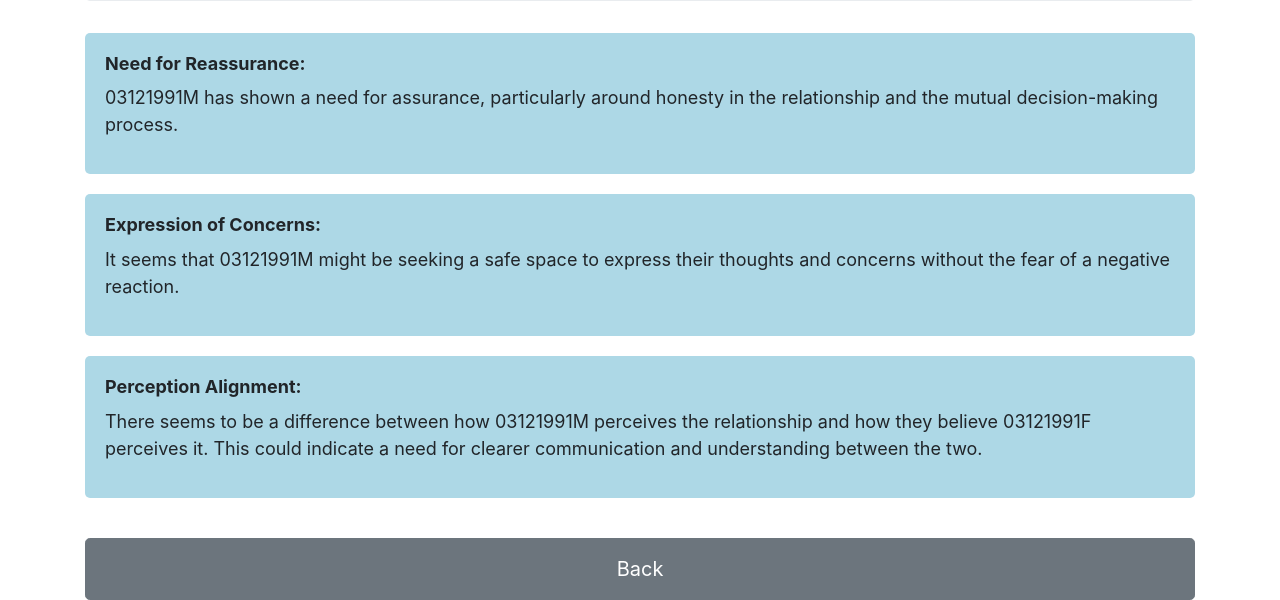
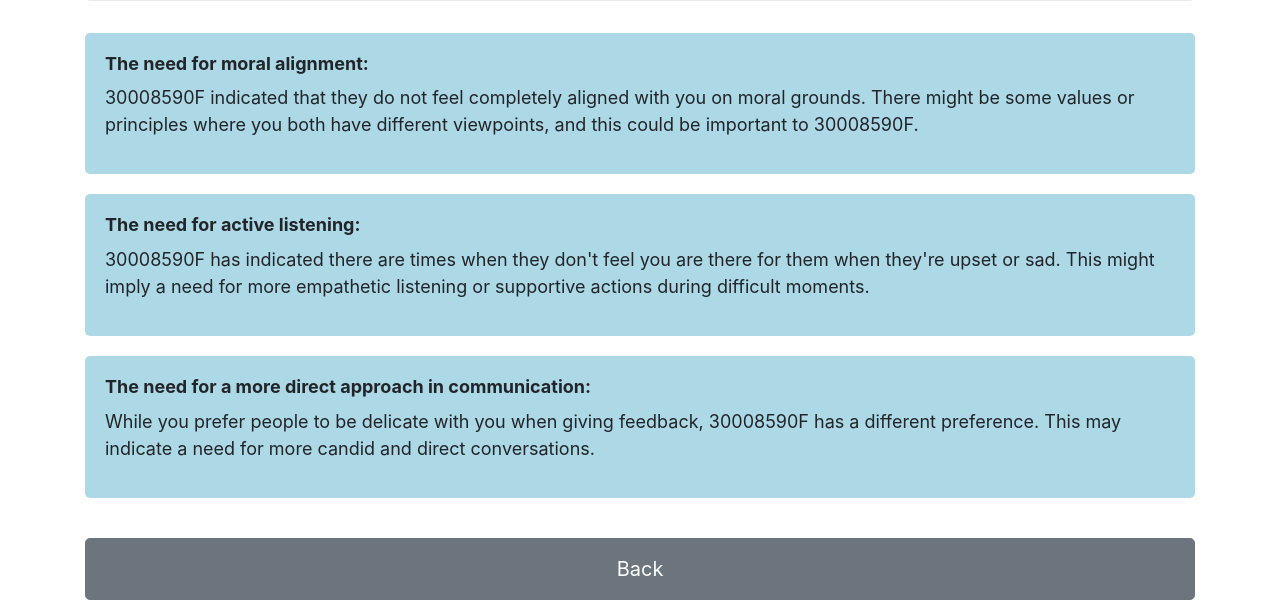
Before and after one commit to LoveGrow1/30008590M, a plain HTML site: page 3.html in a window 1280 px wide. Shown: the part 236-836 px from the top of the page. Drawn offline with nearby package versions, Linux system fonts and the light colour scheme.

Commit message:
Update 3.html

```diff
--- a/3.html
+++ b/3.html
@@ -44,16 +44,16 @@
   <div class="row">
     <div class="col-12">
       <div class="info-box">
-        <h4>Need for Reassurance:</h4>
-        <p>03121991M has shown a need for assurance, particularly around honesty in the relationship and the mutual decision-making process.</p>
+        <h4>The need for moral alignment:</h4>
+        <p>30008590F indicated that they do not feel completely aligned with you on moral grounds. There might be some values or principles where you both have different viewpoints, and this could be important to 30008590F.</p>
       </div>
       <div class="info-box">
-        <h4>Expression of Concerns:</h4>
-        <p>It seems that 03121991M might be seeking a safe space to express their thoughts and concerns without the fear of a negative reaction.</p>
+        <h4>The need for active listening:</h4>
+        <p>30008590F has indicated there are times when they don't feel you are there for them when they're upset or sad. This might imply a need for more empathetic listening or supportive actions during difficult moments.</p>
       </div>
       <div class="info-box">
-        <h4>Perception Alignment:</h4>
-        <p>There seems to be a difference between how 03121991M perceives the relationship and how they believe 03121991F perceives it. This could indicate a need for clearer communication and understanding between the two.</p>
+        <h4>The need for a more direct approach in communication:</h4>
+        <p>While you prefer people to be delicate with you when giving feedback, 30008590F has a different preference. This may indicate a need for more candid and direct conversations.</p>
       </div>
     </div>
   </div>
```
